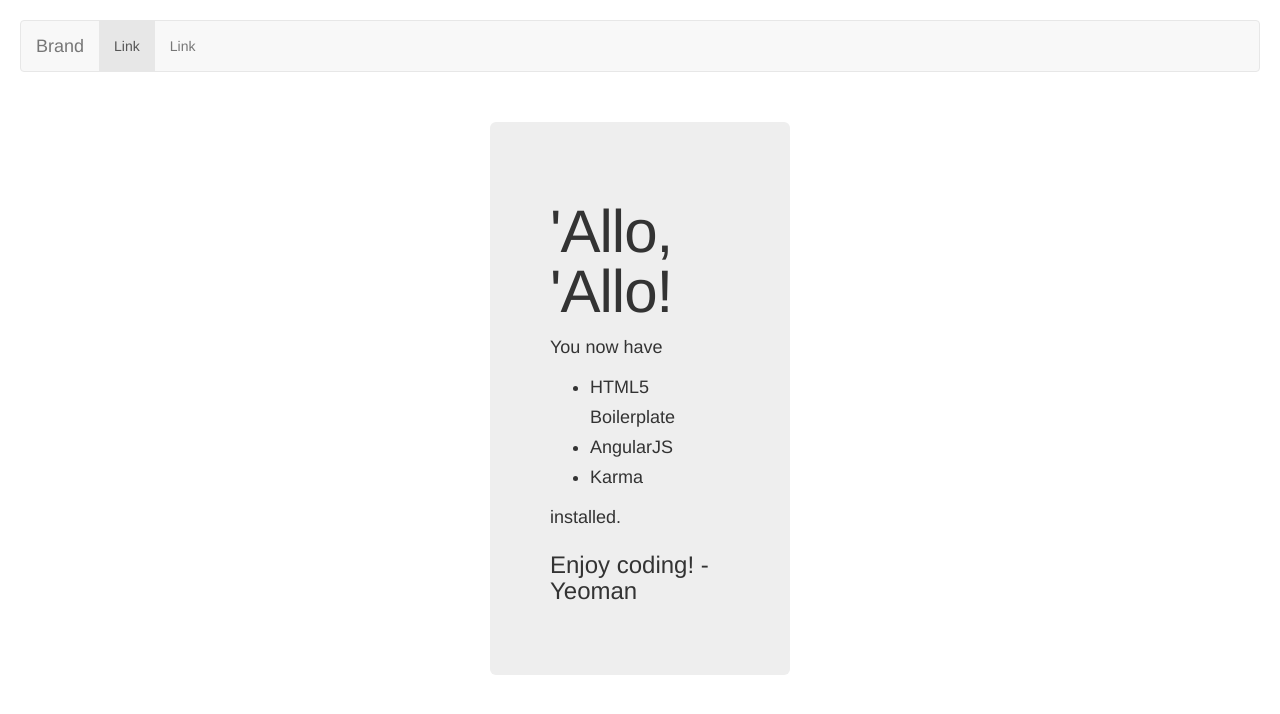
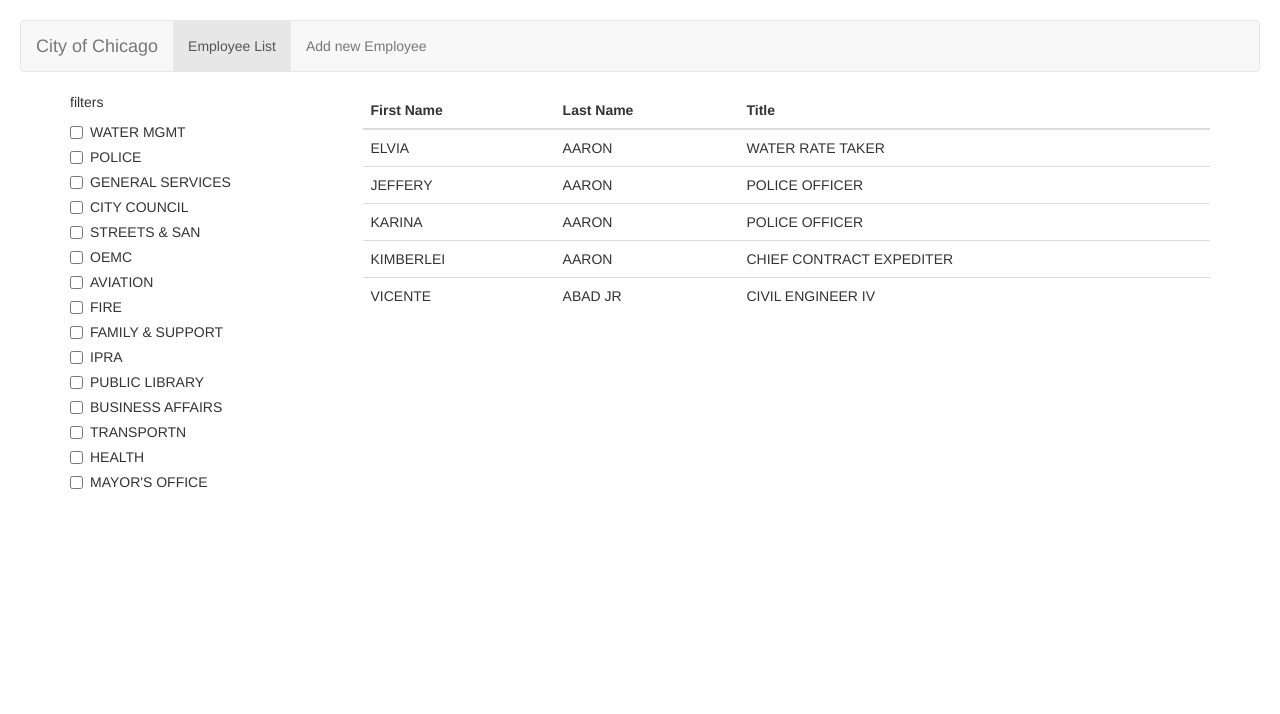
Before and after one commit to baebb/data-theorem-exercise, a website: page app/index.html at #/employeeinfo in a window 1280 px wide. Drawn offline with nearby package versions, Linux system fonts and the light colour scheme; some packages are replaced by stand-ins of ours; files that its build step writes are made by us from their sources.

Commit message:
first page complete

```diff
--- a/app/index.html
+++ b/app/index.html
@@ -6,6 +6,9 @@
     <meta http-equiv="X-UA-Compatible" content="IE=edge">
     <title></title>
     <meta name="viewport" content="width=device-width">
+
+    <!-- Set the base path for angular routing -->
+    <base href="/">
 
     <!-- build:css(.tmp) styles/main.css -->
     <link rel="stylesheet" href="styles/main.css">
@@ -30,11 +33,18 @@
 
     <!-- app scripts -->
     <script src="scripts/app.js"></script>
+
+    <!-- controllers -->
     <script src="scripts/controllers/navbar.js"></script>
     <script src="scripts/controllers/main.js"></script>
     <script src="scripts/controllers/employeeinfo.js"></script>
     <script src="scripts/controllers/newemployee.js"></script>
 
+    <!-- filters -->
+    <script src="scripts/filters/fname.js"></script>
+    <script src="scripts/filters/lname.js"></script>
+    <script src="scripts/filters/department.js"></script>
+
 </body>
 
 </html>
--- a/app/scripts/app.js
+++ b/app/scripts/app.js
@@ -5,15 +5,18 @@
   'ui.router'
 ])
     .config(function ($stateProvider, $urlRouterProvider) {
-        //delete $httpProvider.defaults.headers.common['X-Requested-With'];
 
+        // if route is not found
         $urlRouterProvider.otherwise('/');
+
+        // set our apt our app to have pretty URLS
+        //        $locationProvider.html5Mode(true);
         $stateProvider
             .state('index', {
                 url: '/',
                 views: {
                     'navbar': {
-                        templateUrl: 'views/navbar.html',
+                        templateUrl: '/views/navbar.html',
                         controller: 'NavbarCtrl'
                     },
                     'page': {
@@ -22,7 +25,8 @@
                     }
                 }
             })
-            .state('/employeeinfo', {
+            .state('employeeinfo', {
+                url: '/employeeinfo',
                 views: {
                     'navbar': {
                         templateUrl: 'views/navbar.html',
@@ -34,7 +38,8 @@
                     }
                 }
             })
-            .state('/newemployee', {
+            .state('newemployee', {
+                url: '/newemployee',
                 views: {
                     'navbar': {
                         templateUrl: 'views/navbar.html',
--- a/app/scripts/controllers/main.js
+++ b/app/scripts/controllers/main.js
@@ -1,10 +1,46 @@
 'use strict';
 
 angular.module('dtExerciseApp')
-  .controller('MainCtrl', function ($scope) {
-    $scope.awesomeThings = [
-      'HTML5 Boilerplate',
-      'AngularJS',
-      'Karma'
-    ];
-  });
+    .controller('MainCtrl', function ($scope) {
+        $scope.filter = {};
+
+        $scope.employees = [
+            {
+                "department": "WATER MGMNT",
+                "employee_annual_salary": "90744.00",
+                "id": 1,
+                "job_titles": "WATER RATE TAKER",
+                "name": "AARON,  ELVIA J"
+    },
+            {
+                "department": "POLICE",
+                "employee_annual_salary": "84450.00",
+                "id": 2,
+                "job_titles": "POLICE OFFICER",
+                "name": "AARON,  JEFFERY M"
+    },
+            {
+                "department": "POLICE",
+                "employee_annual_salary": "84450.00",
+                "id": 3,
+                "job_titles": "POLICE OFFICER",
+                "name": "AARON,  KARINA"
+    },
+            {
+                "department": "GENERAL SERVICES",
+                "employee_annual_salary": "89880.00",
+                "id": 4,
+                "job_titles": "CHIEF CONTRACT EXPEDITER",
+                "name": "AARON,  KIMBERLEI R"
+    },
+            {
+                "department": "WATER MGMNT",
+                "employee_annual_salary": "106836.00",
+                "id": 5,
+                "job_titles": "CIVIL ENGINEER IV",
+                "name": "ABAD JR,  VICENTE M"
+    }
+];
+        $scope.departments = ["WATER MGMT", "POLICE", "GENERAL SERVICES", "CITY COUNCIL", "STREETS & SAN", "OEMC", "AVIATION", "FIRE", "FAMILY & SUPPORT", "IPRA", "PUBLIC LIBRARY", "BUSINESS AFFAIRS", "TRANSPORTN", "HEALTH", "MAYOR'S OFFICE"];
+
+    });
--- /dev/null
+++ b/app/scripts/filters/department.js
@@ -0,0 +1,21 @@
+'use strict';
+
+angular.module('dtExerciseApp').filter('filterDepartment', function () {
+    return function (employees, criteria) {
+        var departments = Object.keys(criteria).filter(function (c) {
+            return criteria[c];
+        });
+
+        if (departments.length === 0) {
+            return employees;
+        }
+
+        employees = employees.filter(function (employee) {
+            return departments.indexOf(employee.department) >= 0;
+        });
+
+        console.log(employees);
+
+        return employees;
+    };
+});
--- /dev/null
+++ b/app/scripts/filters/fname.js
@@ -0,0 +1,12 @@
+'use strict';
+
+angular.module('dtExerciseApp').filter('fname', function () {
+    return function (name) {
+        var fullName = name.split(", ");
+        if (fullName[1].charAt(fullName[1].length - 2) == " ") {
+            return fullName[1].slice(0,-2);
+        } else {
+            return fullName[1];
+        }
+    };
+});
--- /dev/null
+++ b/app/scripts/filters/lname.js
@@ -0,0 +1,8 @@
+'use strict';
+
+angular.module('dtExerciseApp').filter('lname', function () {
+    return function (name) {
+        var fullName = name.split(", ");
+        return fullName[0];
+    };
+});
--- a/app/views/main.html
+++ b/app/views/main.html
@@ -1,9 +1,32 @@
-<div class="hero-unit">
-  <h1>'Allo, 'Allo!</h1>
-  <p>You now have</p>
-  <ul>
-      <li ng-repeat="thing in awesomeThings">{{thing}}</li>
-  </ul>
-  <p>installed.</p>
-  <h3>Enjoy coding! - Yeoman</h3>
+<div class="container">
+    <div class="row">
+        <div class="col-md-3 col-sm-12">
+            filters
+            <div class="checkbox" ng-repeat="department in departments">
+                <label id="{{department}}">
+                    <input type="checkbox" ng-model="filter[department]"/> {{department}}
+                </label>
+            </div>
+        </div>
+        <div class="col-md-9 col-sm-12">
+            <div class="table-responsive">
+                <table class="table table-sm">
+                    <thead>
+                        <tr>
+                            <th>First Name</th>
+                            <th>Last Name</th>
+                            <th>Title</th>
+                        </tr>
+                    </thead>
+                    <tbody>
+                        <tr ng-repeat="employee in employees|filterDepartment:filter">
+                            <td>{{employee.name | fname}}</td>
+                            <td>{{employee.name | lname}}</td>
+                            <td>{{employee.job_titles}}</td>
+                        </tr>
+                    </tbody>
+                </table>
+            </div>
+        </div>
+    </div>
 </div>
--- a/app/views/navbar.html
+++ b/app/views/navbar.html
@@ -8,14 +8,14 @@
         <span class="icon-bar"></span>
         <span class="icon-bar"></span>
       </button>
-      <a class="navbar-brand" href="#">Brand</a>
+      <a class="navbar-brand" href="#">City of Chicago</a>
     </div>
 
     <!-- Collect the nav links, forms, and other content for toggling -->
     <div class="collapse navbar-collapse" id="bs-example-navbar-collapse-1">
       <ul class="nav navbar-nav">
-        <li class="active"><a href="#">Link <span class="sr-only">(current)</span></a></li>
-        <li><a href="#">Link</a></li>
+        <li class="active"><a href="#">Employee List<span class="sr-only">(current)</span></a></li>
+        <li><a href="#">Add new Employee</a></li>
       </ul>
     </div><!-- /.navbar-collapse -->
   </div><!-- /.container-fluid -->
```
Also changed, not shown: app/favicon.ico (deleted).
